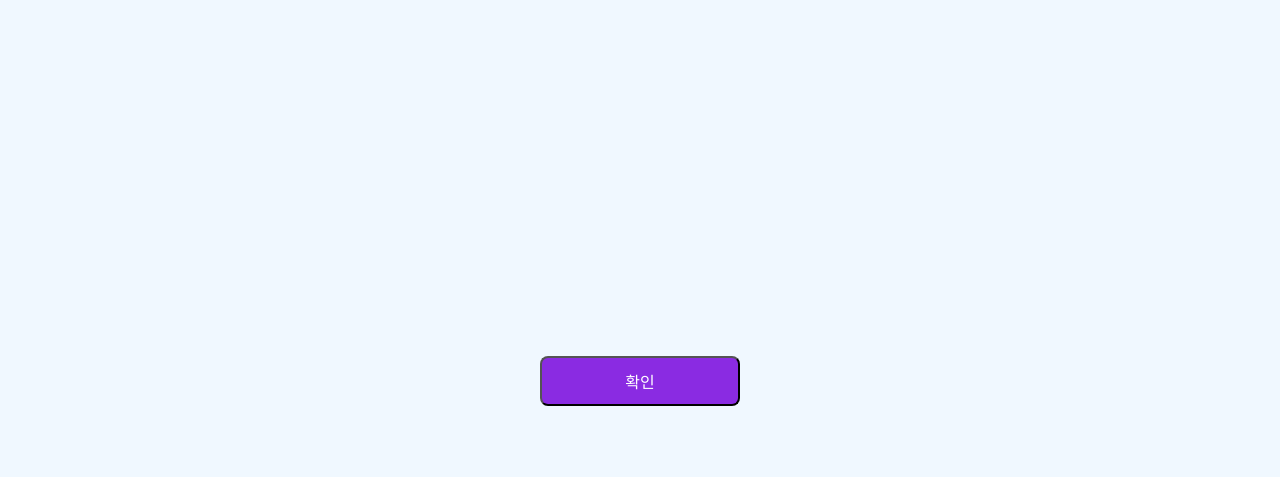
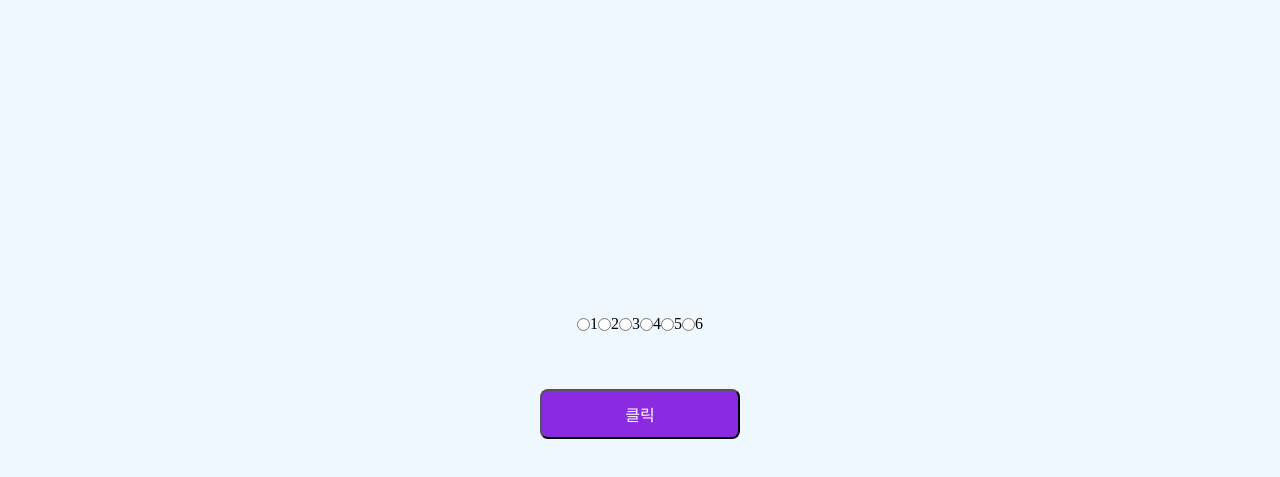
Before and after one commit to ckswns879/ES6, a plain HTML site: page 01/temp/index.html in a window 1280 px wide. Shown: the part 83-560 px from the top of the page. Drawn offline with Linux system fonts and the light colour scheme.

Commit message:
주사위게임

```diff
--- a/01/temp/dom.js
+++ b/01/temp/dom.js
@@ -5,6 +5,9 @@
 
 //es6+ 부터 함수는 화살표 함수로만들기
 const show = () => {
+//폼 숨기기
+const formSection = document.querySelector(`#formSection`)
+formSection.style.display = "none";
     //1. 태그만들기
     let tag = "";
     //for(let i = 1; i <= 6; i++){
@@ -24,8 +27,12 @@ const show = () => {
     //3 선택된 요소의 HTML 변경
     msgDiv.innerHTML = tag
     //3-1 동적으로 생성된 html 스타일변경
+    let msgimg = document.querySelector(`#msgimg`)
     msgDiv.style.backgroundColor = "red";
     msgDiv.style.maxwidth = "100px";
     msgDiv.style.maxheight = "100px";
  //   console.log(msgDiv.getComputedStyle());
 }
+
+//돔생성
+//document.addEventListener("DOMContentLoaded")
--- a/01/temp/index.html
+++ b/01/temp/index.html
@@ -26,9 +26,17 @@
         <section id="msg">
             <div class="divMsg"></div>
         </section>
+        <section id="formSection">
+            <input type="radio">1
+            <input type="radio">2
+            <input type="radio">3
+            <input type="radio">4
+            <input type="radio">5
+            <input type="radio">6
+        </section>
 
         <section id="bt">
-                <button class="bt1" onclick="show();">확인</button>
+                <button class="bt1" onclick="show();">클릭</button>
         <!--        <button class="bt1"onclick="funPrint(2);"><span>버튼2</span></button>-->
         </section>
     </main>
--- a/01/temp/styles/index.css
+++ b/01/temp/styles/index.css
@@ -29,7 +29,7 @@ main{
 }
 main >section{
     display:flex;
-    flex-direction: column;
+/*    flex-direction: column;*/
     justify-content: center;
     align-items: center;
     margin: 3vh;
```
